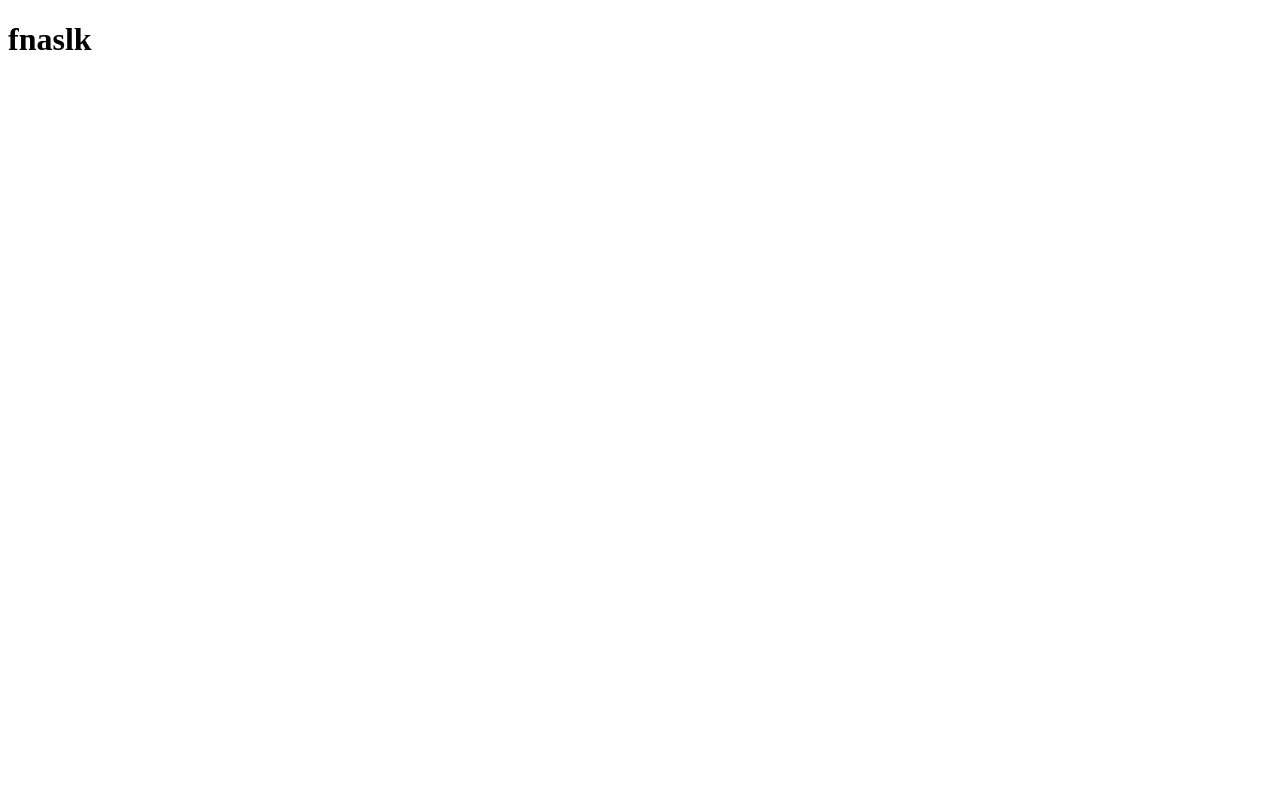
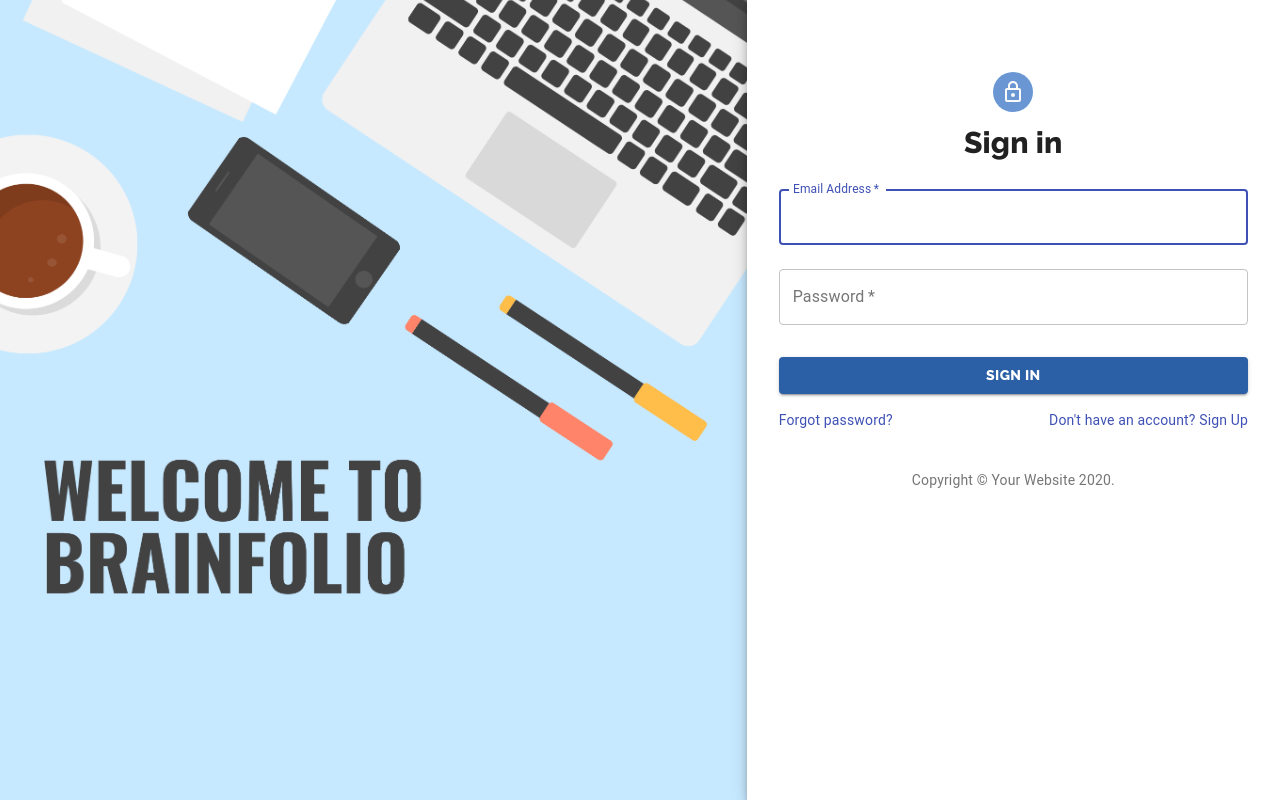
Before and after one commit to williamputraintan/Brainfolio, a React (Create React App) app in the folder my-app/: page /SignIn in a window 1280 px wide. Built offline with nearby package versions, Linux system fonts and the light colour scheme.

Commit message:
SignIn Page

```diff
--- a/my-app/package.json
+++ b/my-app/package.json
@@ -4,6 +4,7 @@
   "private": true,
   "dependencies": {
     "@material-ui/core": "^4.11.0",
+    "@material-ui/icons": "^4.9.1",
     "@testing-library/jest-dom": "^4.2.4",
     "@testing-library/react": "^9.5.0",
     "@testing-library/user-event": "^7.2.1",
--- a/my-app/public/index.html
+++ b/my-app/public/index.html
@@ -10,6 +10,7 @@
       content="Web site created using create-react-app"
     />
     <link rel="apple-touch-icon" href="%PUBLIC_URL%/logo192.png" />
+    <link href="https://fonts.googleapis.com/css2?family=Raleway:wght@800&display=swap" rel="stylesheet">
     <!--
       manifest.json provides metadata used when your web app is installed on a
       user's mobile device or desktop. See https://developers.google.com/web/fundamentals/web-app-manifest/
--- a/my-app/src/App.js
+++ b/my-app/src/App.js
@@ -1,9 +1,17 @@
 import React from 'react';
+import  {Switch, Route,  BrowserRouter as Router } from 'react-router-dom';
+
+import SignIn from './pages/SignIn.js'
 
 function App() {
   return (
     <div className="App">
-      <h1> fnaslk</h1>
+      <Router>
+        <Switch>
+            <Route path="/SignIn" component={SignIn}/>
+
+        </Switch>
+      </Router>
     </div>
   );
 }
--- /dev/null
+++ b/my-app/src/pages/SignIn.js
@@ -0,0 +1,140 @@
+import React from 'react';
+import Avatar from '@material-ui/core/Avatar';
+import Button from '@material-ui/core/Button';
+import CssBaseline from '@material-ui/core/CssBaseline';
+import TextField from '@material-ui/core/TextField';
+import FormControlLabel from '@material-ui/core/FormControlLabel';
+import Checkbox from '@material-ui/core/Checkbox';
+import Link from '@material-ui/core/Link';
+import Paper from '@material-ui/core/Paper';
+import Box from '@material-ui/core/Box';
+import Grid from '@material-ui/core/Grid';
+import LockOutlinedIcon from '@material-ui/icons/LockOutlined';
+import Typography from '@material-ui/core/Typography';
+import { makeStyles } from '@material-ui/core/styles';
+
+import WelcomeImg from '../images/welcome.png';
+
+function Copyright() {
+  return (
+    <Typography variant="body2" color="textSecondary" align="center">
+      {'Copyright © '}
+      <Link color="inherit" href="https://material-ui.com/">
+        Your Website
+      </Link>{' '}
+      {new Date().getFullYear()}
+      {'.'}
+    </Typography>
+  );
+}
+
+const font =  "'Raleway', sans-serif";
+
+const useStyles = makeStyles((theme) => ({
+  root: {
+    height: '100vh',
+  },
+
+  image: {
+    backgroundImage: `url(${WelcomeImg})`,
+    backgroundColor:
+      theme.palette.type === 'light' ? theme.palette.grey[50] : theme.palette.grey[900],
+    backgroundSize: 'cover',
+    backgroundPosition: 'center',
+  },
+  paper: {
+    margin: theme.spacing(8, 4),
+    display: 'flex',
+    flexDirection: 'column',
+    alignItems: 'center',
+  },
+  avatar: {
+    margin: theme.spacing(1),
+    backgroundColor: "#6a97d4",
+  },
+  form: {
+    width: '100%', // Fix IE 11 issue.
+    marginTop: theme.spacing(1),
+  },
+  submit: {
+    margin: theme.spacing(3, 0, 2),
+    backgroundColor: "#2c60a6",
+    fontFamily: font,
+  },
+  title:{
+    fontFamily: font,
+    fontSize: 30,
+  }
+}));
+
+export default function SignInSide() {
+  const classes = useStyles();
+
+  return (
+    <Grid container component="main" className={classes.root}>
+      <CssBaseline />
+      <Grid item xs={false} sm={4} md={7} className={classes.image} />
+      <Grid item xs={12} sm={8} md={5} component={Paper} elevation={6} square>
+        <div className={classes.paper}>
+          <Avatar className={classes.avatar}>
+            <LockOutlinedIcon />
+          </Avatar>
+          <Typography >
+                <div className={classes.title}>
+                    Sign in
+                </div>
+          </Typography>
+          <form className={classes.form} noValidate>
+            <TextField
+              variant="outlined"
+              margin="normal"
+              required
+              fullWidth
+              id="email"
+              label="Email Address"
+              name="email"
+              autoComplete="email"
+              autoFocus
+            />
+            <TextField
+              variant="outlined"
+              margin="normal"
+              required
+              fullWidth
+              name="password"
+              label="Password"
+              type="password"
+              id="password"
+              autoComplete="current-password"
+            />
+
+            <Button
+              type="submit"
+              fullWidth
+              variant="contained"
+              color="primary"
+              className={classes.submit}
+            >
+              Sign In
+            </Button>
+            <Grid container>
+              <Grid item xs>
+                <Link href="#" variant="body2">
+                  Forgot password?
+                </Link>
+              </Grid>
+              <Grid item>
+                <Link href="#" variant="body2">
+                  {"Don't have an account? Sign Up"}
+                </Link>
+              </Grid>
+            </Grid>
+            <Box mt={5}>
+              <Copyright />
+            </Box>
+          </form>
+        </div>
+      </Grid>
+    </Grid>
+  );
+}
```
Also changed, not shown: my-app/src/images/welcome.png (added), 1 other file (tests, documents, lock files or other folders).
